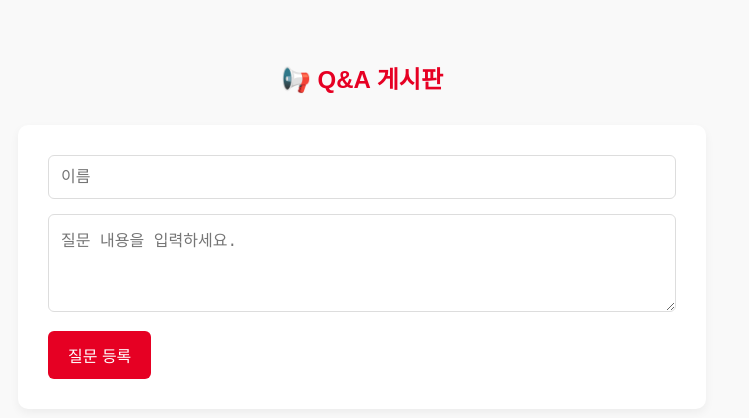
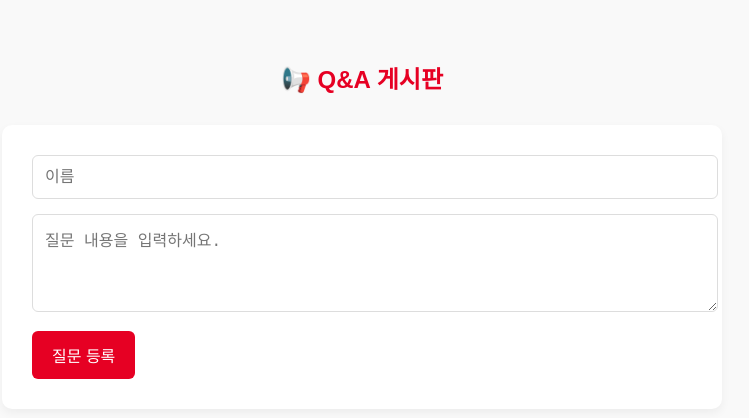
Before and after one commit to Jam-HAN/landing-page, a plain HTML site: page qna.html in a window 1280 px wide. Shown: the whole page, without its empty margins (278-1027 px from the left). Drawn offline with Linux system fonts and the light colour scheme; no server answers.

Commit message:
Add files via upload

```diff
--- a/qna.html
+++ b/qna.html
@@ -7,9 +7,6 @@
   <script src="https://www.gstatic.com/firebasejs/9.22.2/firebase-app-compat.js"></script>
   <script src="https://www.gstatic.com/firebasejs/9.22.2/firebase-firestore-compat.js"></script>
   <style>
-    *, *::before, *::after {
-      box-sizing: border-box;
-    }
     body {
       font-family: 'Apple SD Gothic Neo', 'Pretendard', sans-serif;
       background: #f9f9f9;
```
